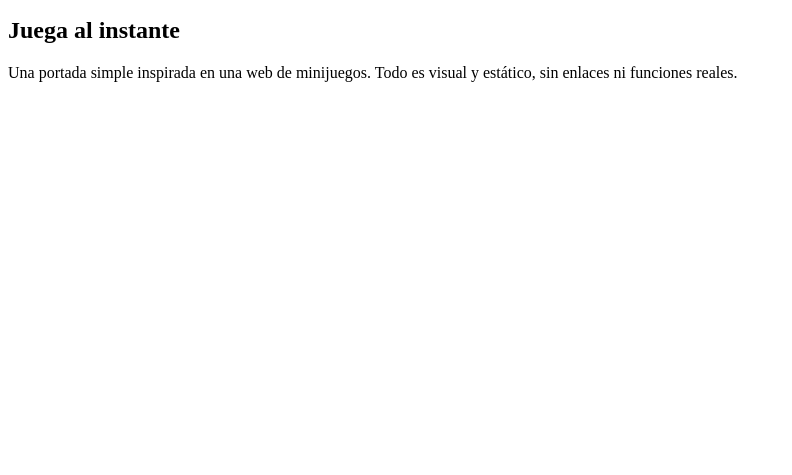
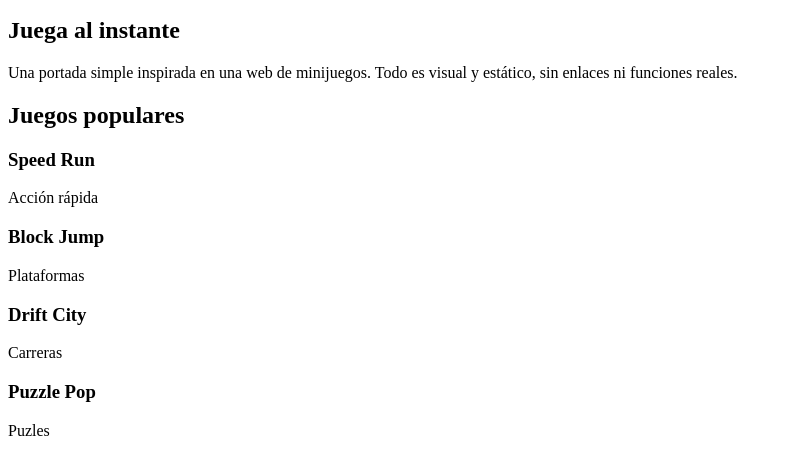
Before and after one commit to Daniel-Kravets/MINI_PROYECTO_GIT, a plain HTML site: page index.html in a window 1280 px wide. Shown: the part 47-522 px from the top of the page, without its empty margins (0-792 px from the left). Drawn offline with Linux system fonts and the light colour scheme.

Commit message:
Añadida seccion juegos

```diff
--- a/index.html
+++ b/index.html
@@ -15,3 +15,39 @@
         <h1>Juega al instante</h1>
         <p>Una portada simple inspirada en una web de minijuegos. Todo es visual y estático, sin enlaces ni funciones reales.</p>
         </section>
+        <section>
+            <h2 class="section-title">Juegos populares</h2>
+            <div class="games-grid">
+                <div class="game-card">
+                <div class="game-thumb"></div>
+                <div class="game-info">
+                    <h3>Speed Run</h3>
+                    <p>Acción rápida</p>
+                </div>
+                </div>
+
+                <div class="game-card">
+                <div class="game-thumb" style="background: linear-gradient(135deg, #22c55e, #06b6d4);"></div>
+                <div class="game-info">
+                    <h3>Block Jump</h3>
+                    <p>Plataformas</p>
+                </div>
+                </div>
+
+                <div class="game-card">
+                <div class="game-thumb" style="background: linear-gradient(135deg, #eab308, #f97316);"></div>
+                <div class="game-info">
+                    <h3>Drift City</h3>
+                    <p>Carreras</p>
+                </div>
+                </div>
+
+                <div class="game-card">
+                <div class="game-thumb" style="background: linear-gradient(135deg, #8b5cf6, #ec4899);"></div>
+                <div class="game-info">
+                    <h3>Puzzle Pop</h3>
+                    <p>Puzles</p>
+                </div>
+                </div>
+            </div>
+            </section>
```
